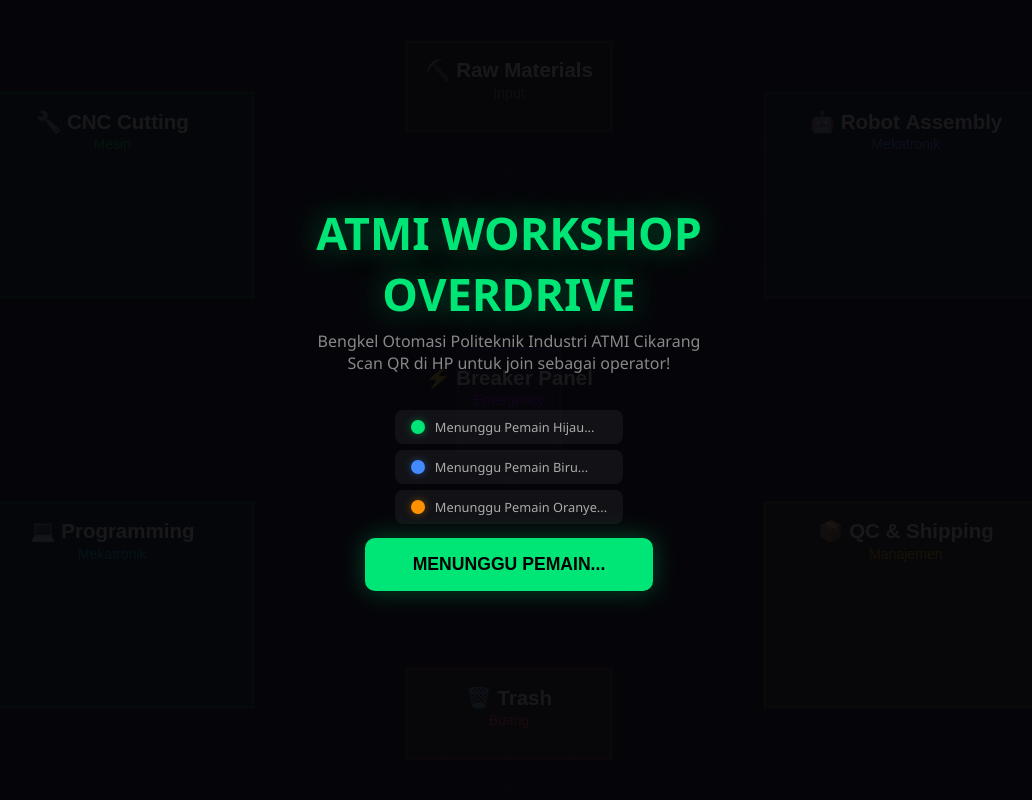
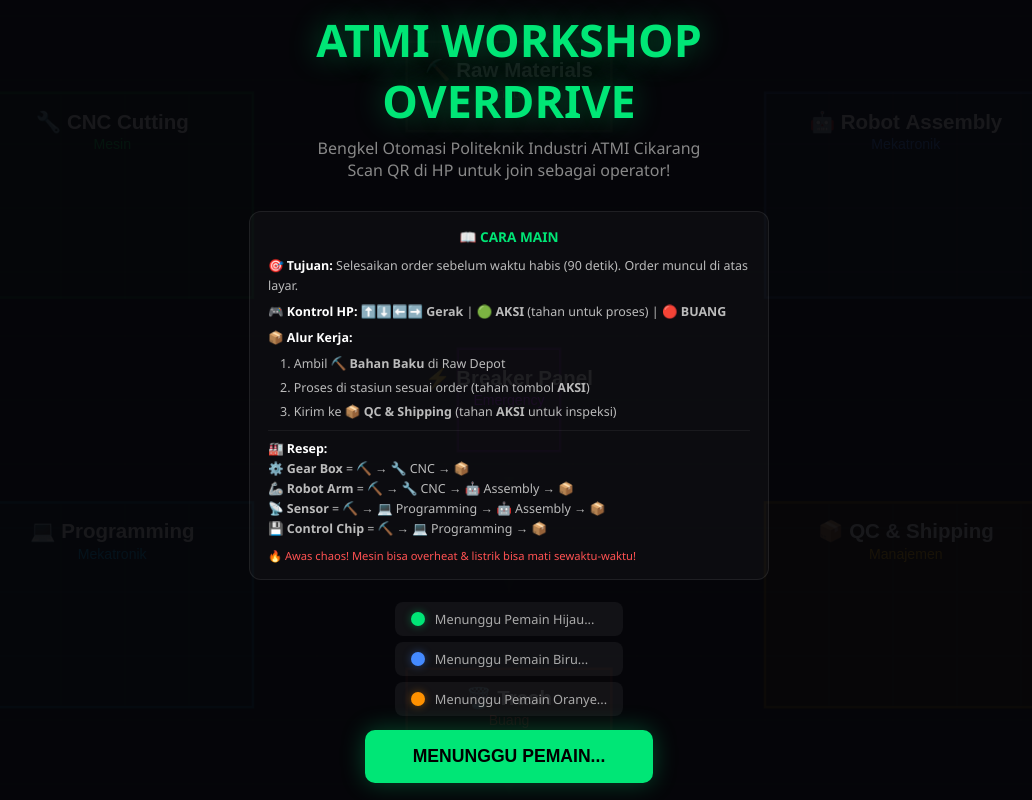
Before and after one commit to evanditya/atmi-booth-game, a website: page display.html in a window 1280 px wide. Shown: the whole page, without its empty margins (131-1163 px from the left). Drawn offline with Linux system fonts and the light colour scheme.

Commit message:
Add tutorial/instructions on start screen

```diff
--- a/display.html
+++ b/display.html
@@ -122,6 +122,25 @@
   <div id="startScreen" class="screen">
     <h1>ATMI WORKSHOP<br>OVERDRIVE</h1>
     <div class="sub">Bengkel Otomasi Politeknik Industri ATMI Cikarang<br>Scan QR di HP untuk join sebagai operator!</div>
+
+    <div id="tutorial" style="background:rgba(255,255,255,0.03); border:1px solid rgba(255,255,255,0.08); border-radius:12px; padding:14px 18px; max-width:520px; width:90%; margin-bottom:16px; text-align:left; font-size:0.78rem; color:#bbb; line-height:1.6;">
+      <div style="color:#00e676; font-weight:700; font-size:0.85rem; margin-bottom:8px; text-align:center;">📖 CARA MAIN</div>
+      <div style="margin-bottom:6px;"><strong style="color:#fff;">🎯 Tujuan:</strong> Selesaikan order sebelum waktu habis (90 detik). Order muncul di atas layar.</div>
+      <div style="margin-bottom:6px;"><strong style="color:#fff;">🎮 Kontrol HP:</strong> ⬆️⬇️⬅️➡️ <strong>Gerak</strong> | 🟢 <strong>AKSI</strong> (tahan untuk proses) | 🔴 <strong>BUANG</strong></div>
+      <div style="margin-bottom:6px;"><strong style="color:#fff;">📦 Alur Kerja:</strong></div>
+      <div style="padding-left:12px; margin-bottom:4px;">1. Ambil <strong>⛏️ Bahan Baku</strong> di Raw Depot</div>
+      <div style="padding-left:12px; margin-bottom:4px;">2. Proses di stasiun sesuai order (tahan tombol <strong>AKSI</strong>)</div>
+      <div style="padding-left:12px; margin-bottom:4px;">3. Kirim ke <strong>📦 QC & Shipping</strong> (tahan <strong>AKSI</strong> untuk inspeksi)</div>
+      <div style="margin-top:8px; border-top:1px solid rgba(255,255,255,0.06); padding-top:8px;">
+        <strong style="color:#fff;">🏭 Resep:</strong><br>
+        ⚙️ <strong>Gear Box</strong> = ⛏️ → 🔧 CNC → 📦<br>
+        🦾 <strong>Robot Arm</strong> = ⛏️ → 🔧 CNC → 🤖 Assembly → 📦<br>
+        📡 <strong>Sensor</strong> = ⛏️ → 💻 Programming → 🤖 Assembly → 📦<br>
+        💾 <strong>Control Chip</strong> = ⛏️ → 💻 Programming → 📦
+      </div>
+      <div style="margin-top:8px; color:#ff5252; font-size:0.7rem;">🔥 Awas chaos! Mesin bisa overheat & listrik bisa mati sewaktu-waktu!</div>
+    </div>
+
     <div id="playerSlots"></div>
     <button class="btn" id="btnStart" disabled>MULAI SHIFT</button>
   </div>
```
